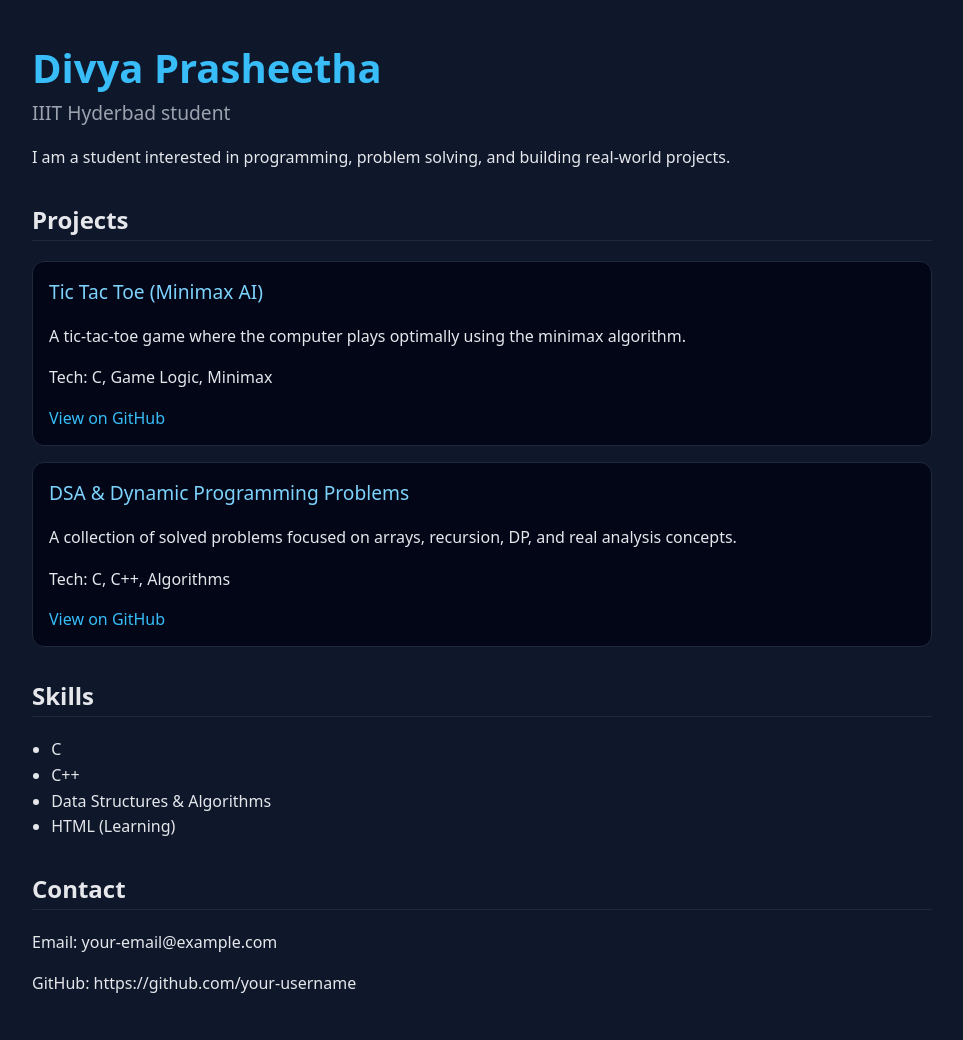
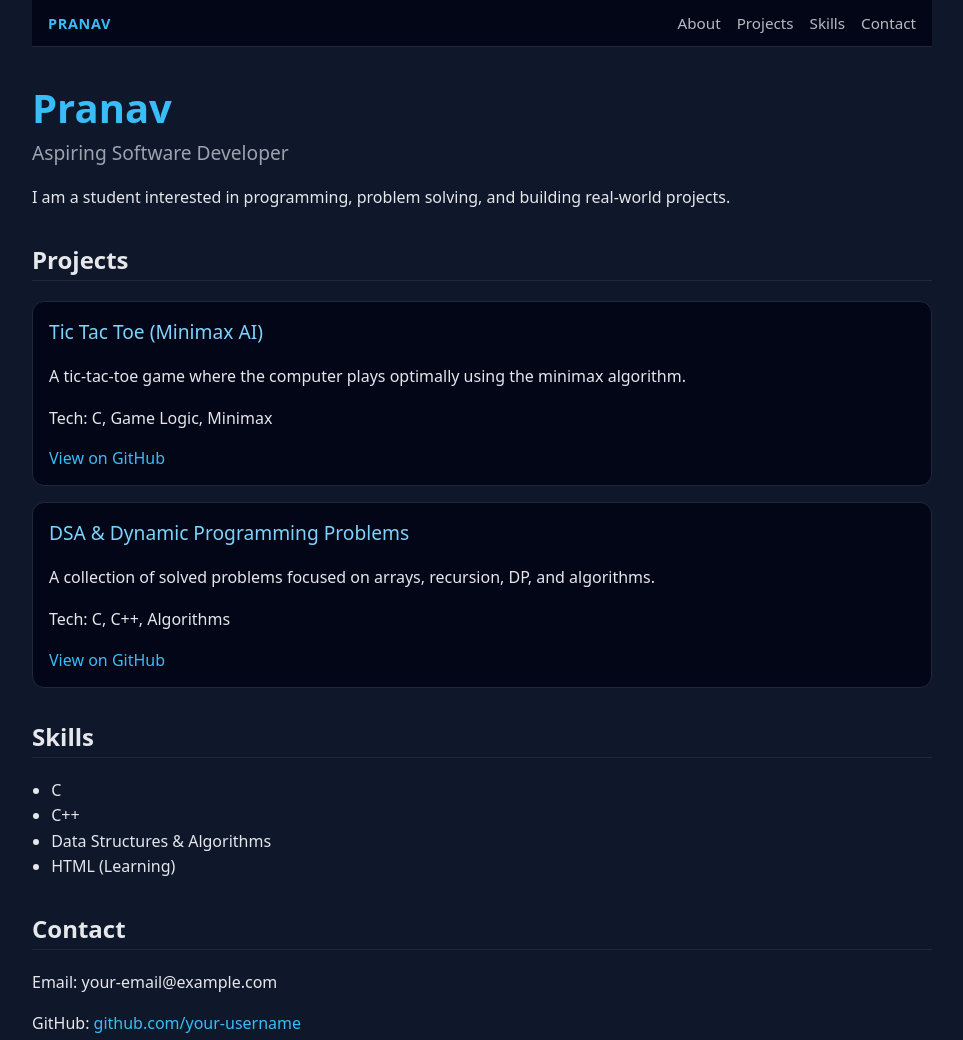
Before and after one commit to Divvvya363/Divvvya363.github.io, a plain HTML site: page index.html in a window 1280 px wide. Shown: the whole page, without its empty margins (158-1121 px from the left). Drawn offline with Linux system fonts and the light colour scheme.

Commit message:
Add navbar and sections

```diff
--- a/index.html
+++ b/index.html
@@ -5,16 +5,37 @@
     <link rel="stylesheet" href="style.css">
 </head>
 <body>
+<body>
 
-    <h1>Divya Prasheetha</h1>
-    <h3>IIIT Hyderbad student</h3>
+    <!-- Navbar -->
+    <header class="navbar">
+        <div class="nav-left">
+            <span class="logo">Pranav</span>
+        </div>
+        <nav class="nav-links">
+            <a href="#about">About</a>
+            <a href="#projects">Projects</a>
+            <a href="#skills">Skills</a>
+            <a href="#contact">Contact</a>
+        </nav>
+    </header>
+
+    <!-- Main content -->
+    <main>
+
+        <section id="about">
+            <h1>Pranav</h1>
+            <h3>Aspiring Software Developer</h3>
 
             <p>
                 I am a student interested in programming, problem solving,
                 and building real-world projects.
             </p>
+        </section>
 
+        <section id="projects">
             <h2>Projects</h2>
+
             <div class="project">
                 <h3>Tic Tac Toe (Minimax AI)</h3>
                 <p>
@@ -24,33 +45,42 @@
                 <p>
                     Tech: C, Game Logic, Minimax
                 </p>
-    <a href="https://github.com/Divvvya363" target="_blank">View on GitHub</a>
-
+                <a href="#" target="_blank">View on GitHub</a>
             </div>
 
             <div class="project">
                 <h3>DSA & Dynamic Programming Problems</h3>
                 <p>
                     A collection of solved problems focused on arrays, recursion,
-        DP, and real analysis concepts.
+                    DP, and algorithms.
                 </p>
                 <p>
                     Tech: C, C++, Algorithms
                 </p>
-    <a href="https://github.com/Divvvya363" target="_blank">View on GitHub</a>
+                <a href="#" target="_blank">View on GitHub</a>
             </div>
+        </section>
 
+        <section id="skills">
             <h2>Skills</h2>
             <ul>
                 <li>C</li>
                 <li>C++</li>
-        <li>Data Structures & Algorithms</li>
+                <li>Data Structures &amp; Algorithms</li>
                 <li>HTML (Learning)</li>
             </ul>
+        </section>
 
+        <section id="contact">
             <h2>Contact</h2>
             <p>Email: your-email@example.com</p>
-    <p>GitHub: https://github.com/your-username</p>
+            <p>GitHub: <a href="https://github.com/your-username" target="_blank">github.com/your-username</a></p>
+        </section>
+
+    </main>
+
+</body>
+
 
 </body>
 </html>
--- a/style.css
+++ b/style.css
@@ -59,3 +59,45 @@ a:hover {
     margin-top: 0;
     color: #7dd3fc;
 }
+/* Navbar */
+.navbar {
+    position: sticky;
+    top: 0;
+    z-index: 10;
+
+    display: flex;
+    justify-content: space-between;
+    align-items: center;
+
+    padding: 12px 16px;
+    margin: -40px auto 24px; /* pull it up to top of page layout */
+    max-width: 900px;
+
+    background-color: #020617;
+    border-bottom: 1px solid #1f2937;
+}
+
+.logo {
+    font-weight: 600;
+    letter-spacing: 0.05em;
+    text-transform: uppercase;
+    font-size: 0.9rem;
+    color: #38bdf8;
+}
+
+.nav-links {
+    display: flex;
+    gap: 16px;
+}
+
+.nav-links a {
+    font-size: 0.95rem;
+    color: #e5e7eb;
+    text-decoration: none;
+    opacity: 0.8;
+}
+
+.nav-links a:hover {
+    opacity: 1;
+    text-decoration: underline;
+}
```
Lines whose indentation alone changed are shown as unchanged.
